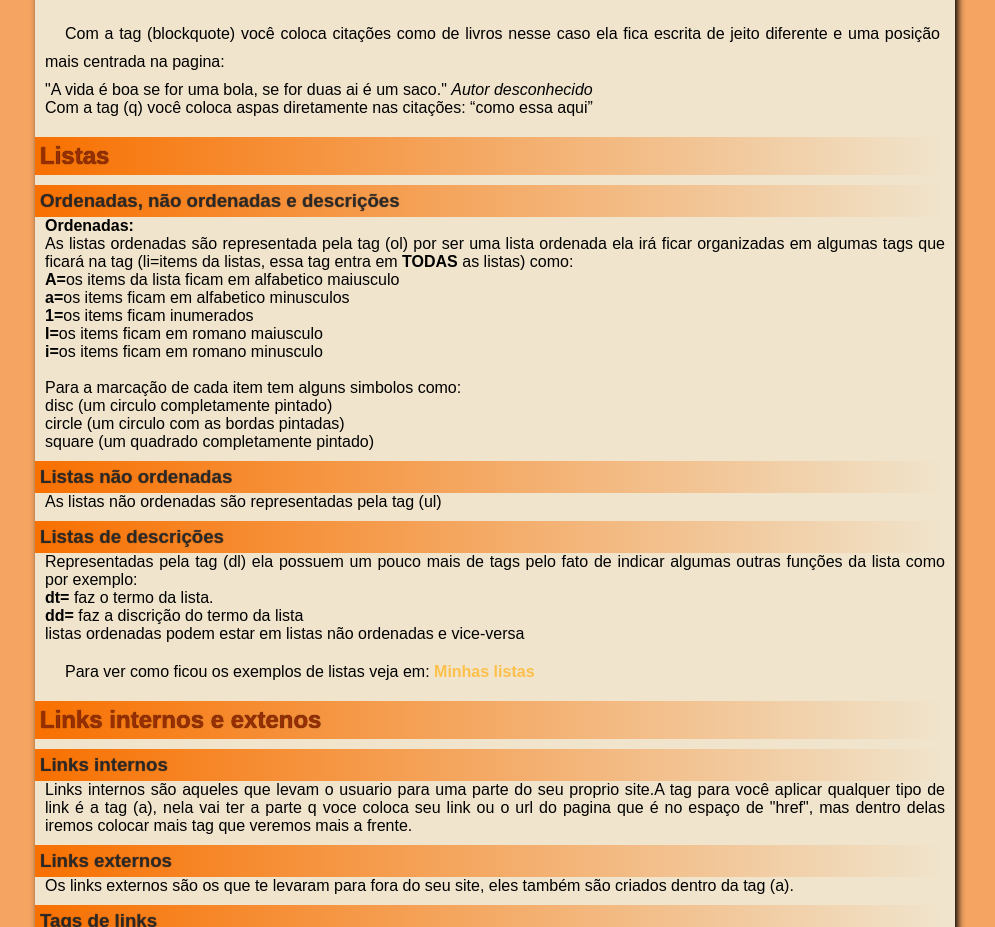
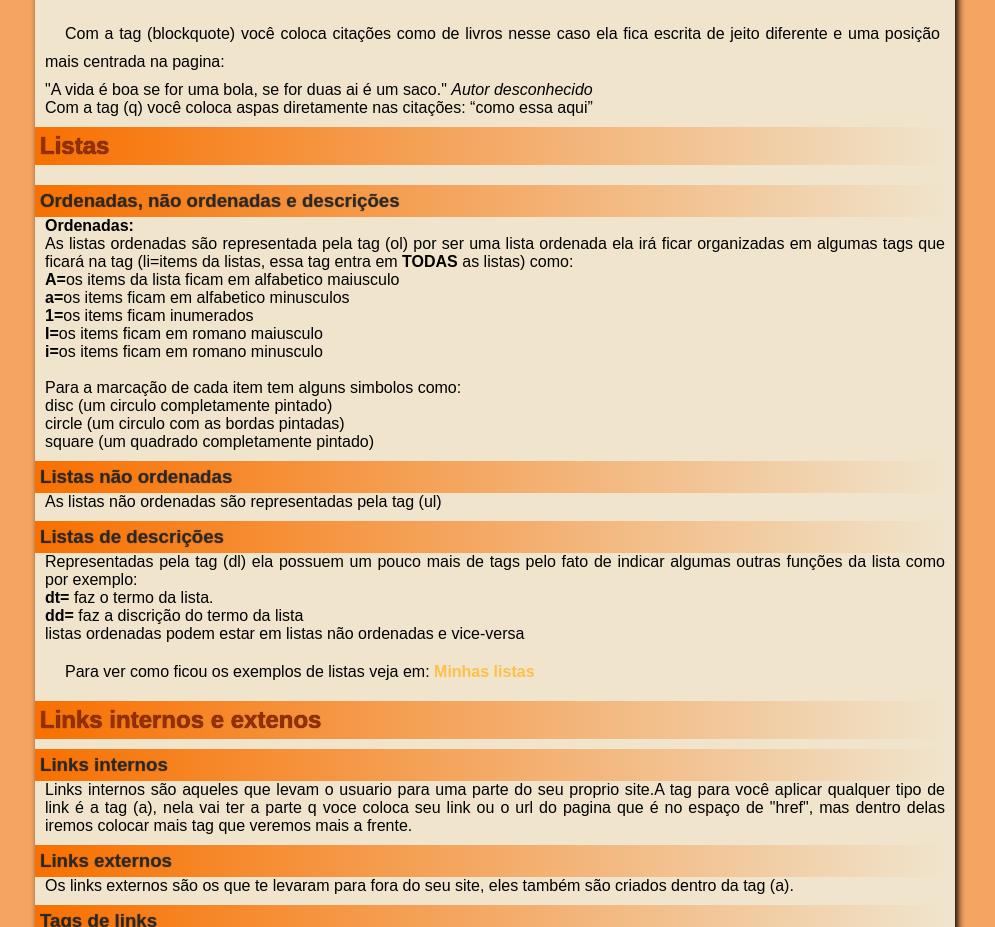
Before and after one commit to Ped-HenDev/html-css, a plain HTML site: page exercicios/ex-001/index.html in a window 1280 px wide. Shown: the part 2726-3653 px from the top of the page, without its empty margins (145-1140 px from the left). Drawn offline with Linux system fonts and the light colour scheme.

Commit message:
ajustes finais

```diff
--- a/exercicios/ex-001/index.html
+++ b/exercicios/ex-001/index.html
@@ -43,7 +43,6 @@
         <img src="../ex-001/imagems/css-editada.webp" alt="css3 imagem alternativa">
 
         <h2>Icones</h2>
-
         <p>Agora como colocar icones na aba do seu site.Você pode contruir, criar ou até mesmo pegar um icone (mas presumo que queira criar ou contruir o seu do zero), você pode fazer isso usando alguns sites como <a href="https://favicon.io/" target="_blank">favicon.io</a>, <a href="https://www.favicon.cc/" target="_blank">favicon.cc</a>, <a href="https://www.iconarchive.com/" target="_blank">iconarchive</a> <br>o passo a passo ent: <strong><br> -Pegue seu icone pronto e salve no arquivo do site <br>-Na parte "head" de "link:favicon" e enter <br>-Dê ctrl+space no "href" e coloque o seu favicon</strong></p>
 
         <h2>Marcação e formatação de texto</h2>
@@ -55,7 +54,8 @@
             resultado= print(f'{soma}')</code>
         </pre><br><p>Com a tag (blockquote) você coloca citações como de livros nesse caso ela fica escrita de jeito diferente e uma posição mais centrada na pagina: <blockquote>"A vida é boa se for uma bola, se for duas ai é um saco." <em>Autor desconhecido</em></blockquote>Com a tag (q) você coloca aspas diretamente nas citações: <q>como essa aqui</q></p>
 
-        <p><h2>Listas</h2><h3>Ordenadas, não ordenadas e descrições</h3><h4>Ordenadas:</h4>As listas ordenadas são representada pela tag (ol) por ser uma lista ordenada ela irá ficar organizadas em algumas tags que ficará na tag (li=items da listas, essa tag entra em <strong>TODAS</strong> as listas) como: <br><strong>A=</strong>os items da lista ficam em alfabetico maiusculo <br><strong>a=</strong>os items ficam em alfabetico minusculos <br><strong>1=</strong>os items ficam inumerados <br><strong>I=</strong>os items ficam em romano maiusculo <br><strong>i=</strong>os items ficam em romano minusculo<br><br> Para a marcação de cada item tem alguns simbolos como: <br>disc (um circulo completamente pintado) <br>circle (um circulo com as bordas pintadas) <br>square (um quadrado completamente pintado)<h3>Listas não ordenadas</h3>As listas não ordenadas são representadas pela tag (ul) <h3>Listas de descrições</h3> Representadas pela tag (dl) ela possuem um pouco mais de tags pelo fato de indicar algumas outras funções da lista como por exemplo:<br><strong>dt=</strong> faz o termo da lista. <br><strong>dd=</strong> faz a discrição do termo da lista <br>listas ordenadas podem estar em listas não ordenadas e vice-versa</p>
+        <h2>Listas</h2>
+        <p><h3>Ordenadas, não ordenadas e descrições</h3><h4>Ordenadas:</h4>As listas ordenadas são representada pela tag (ol) por ser uma lista ordenada ela irá ficar organizadas em algumas tags que ficará na tag (li=items da listas, essa tag entra em <strong>TODAS</strong> as listas) como: <br><strong>A=</strong>os items da lista ficam em alfabetico maiusculo <br><strong>a=</strong>os items ficam em alfabetico minusculos <br><strong>1=</strong>os items ficam inumerados <br><strong>I=</strong>os items ficam em romano maiusculo <br><strong>i=</strong>os items ficam em romano minusculo<br><br> Para a marcação de cada item tem alguns simbolos como: <br>disc (um circulo completamente pintado) <br>circle (um circulo com as bordas pintadas) <br>square (um quadrado completamente pintado)<h3>Listas não ordenadas</h3>As listas não ordenadas são representadas pela tag (ul) <h3>Listas de descrições</h3> Representadas pela tag (dl) ela possuem um pouco mais de tags pelo fato de indicar algumas outras funções da lista como por exemplo:<br><strong>dt=</strong> faz o termo da lista. <br><strong>dd=</strong> faz a discrição do termo da lista <br>listas ordenadas podem estar em listas não ordenadas e vice-versa</p>
         <p>Para ver como ficou os exemplos de listas veja em: <a href="pag2.html" rel="next" target="_self">Minhas listas</a></p>
 
         <p><h2>Links internos e extenos</h2><h3>Links internos</h3>Links internos são aqueles que levam o usuario para uma parte do seu proprio site.A tag para você aplicar qualquer tipo de link é a tag (a), nela vai ter a parte q voce coloca seu link ou o url do pagina que é no espaço de "href", mas dentro delas iremos colocar mais tag que veremos mais a frente. <h3>Links externos</h3>Os links externos são os que te levaram para fora do seu site, eles também são criados dentro da tag (a). <h3>Tags de links</h3>Algumas tags que irei colocar tem as funçôes de melhor conforto ao usuario e também alguns macetes dependendo do caso que esteja sendo feito. <br><strong>target="_blank"=</strong>ele irá abrir uma nova aba que levará para o site externo (pode ser usado em caso de link interno, porém n seria o certo abrir varias abas para o msm site.) <br> <strong>rel="next"=</strong>ele irá passar uma pagina <br><strong>rel="prev"=</strong>ele volta uma pagina <br><strong>target="_self"=</strong>ele irá para uma pagina que é do seu proprio site <br><strong>rel="nofollow"=</strong> ele serve para você mostrar para o programa que esse link não é do seu aval, resumindo, não te patrocina ou não é de sua confiança <br><strong>ref="dofollow"=</strong>ao contrario do nofollow, o dofollow mostra ao programa que esse link é do seu aval</p>
```
